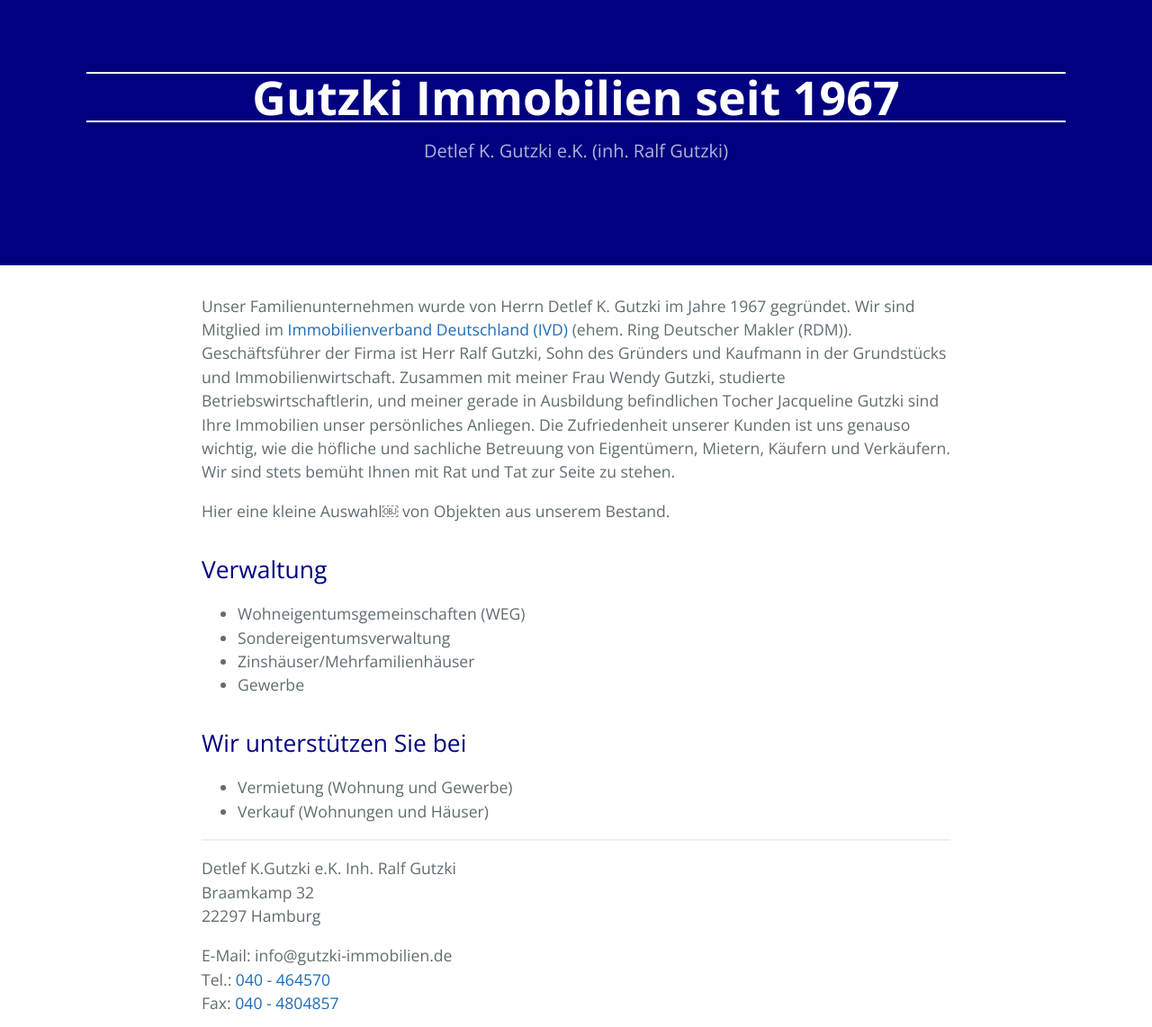
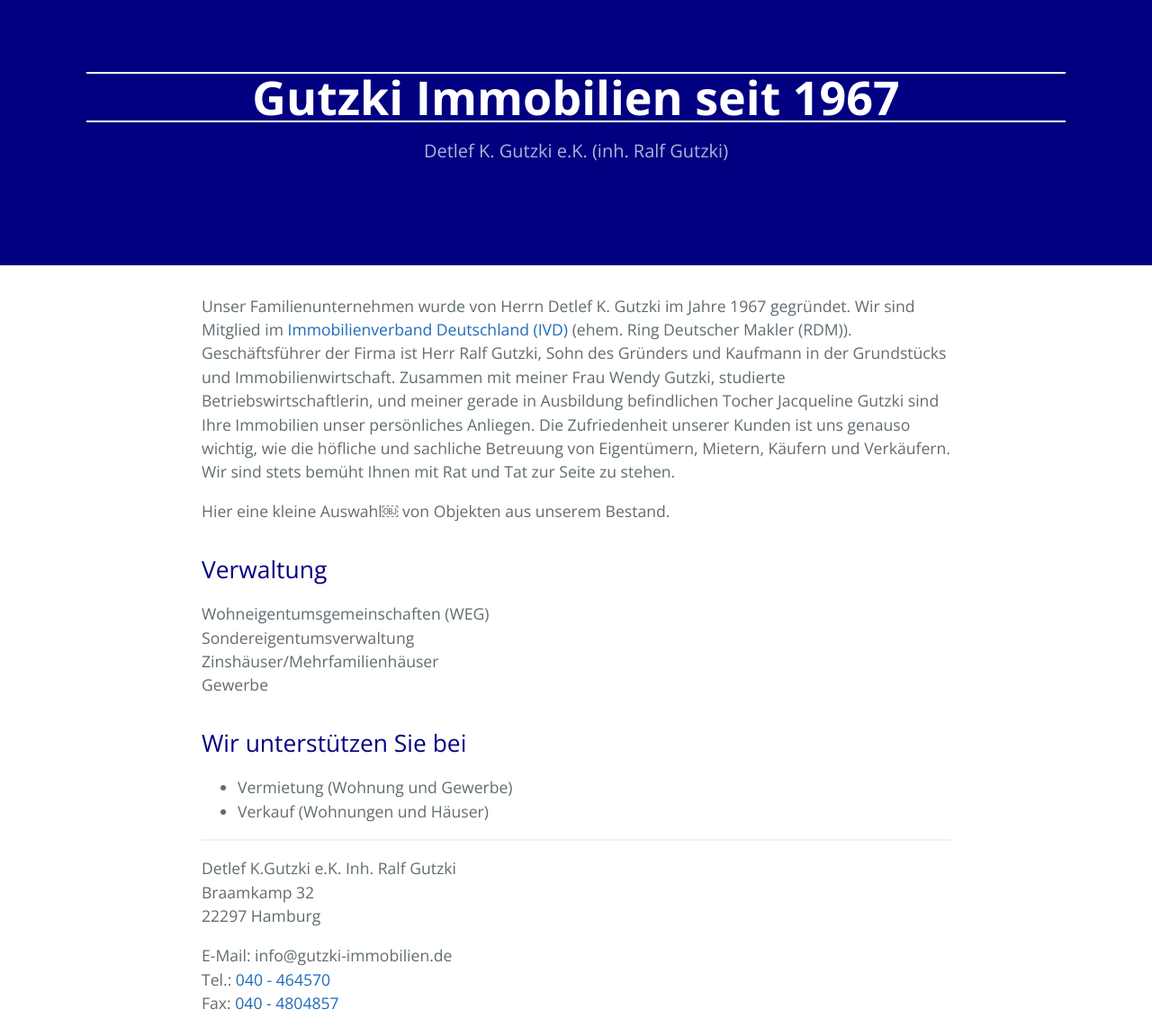
Before and after one commit to jackieGut/jackieGut.github.io, a Jekyll site: the page built from index.md, in a window 1280 px wide, cut to the strip 0-1142 px from the top of the page. Shown: the whole strip at 90% size. Built offline with Jekyll 4.4.1, drawn with Linux system fonts in a browser that asks for light colours; our own code applies the rules of GitHub Pages for plain Markdown files.

Commit message:
Update index.md

```diff
--- a/index.md
+++ b/index.md
@@ -11,10 +11,75 @@
 
 ## Verwaltung
 
-- Wohneigentumsgemeinschaften (WEG)
-- Sondereigentumsverwaltung
-- Zinshäuser/Mehrfamilienhäuser
-- Gewerbe
+<details>
+  <summary>Wohneigentumsgemeinschaften (WEG)</summary><br>
+Wir verwalten Eigentumswohnungen mit der Profi-Software GES von Aareon.
+Neben den Vorteilen das Neue Gesetzliche Anordnungen Zeitnahe umgesetzt werden,
+bietet die Jahresabrechnung Ihnen zB. die gesonderte Kennzeichnung der Betriebskosten
+und die Zusätzlichen Angaben für Ihre Steuererklärung an.
+
+Das Verwaltungskonto der WEG befindet sich bei der Aareal Bank und ist nach Gesetzlichen
+Vorschriften ein WEG-Verwaltungskonto getrennt von anderen Vermögen.
+Die Aareal Bank unterstützt Verwaltern beim richtigen einrichten eines WEG-Verwalter-Kontos.
+
+Unsere Leistungen:
+* Überwachung der Wohngeldzahlungen.
+* Handwerker beauftragen und überprüfen.
+* Rechnungsprüfung einmal jährlich.
+* Eigentümerversammlung einmal jährlich.
+* Wohngeldabrechnung.
+* Vermietung Ihrer Eigentumswohnung.
+* Verkauf Ihrer Eigentumswohnung.
+* Beratung und Betreuung.
+</details>
+
+<details>
+  <summary>Sondereigentumsverwaltung</summary><br>
+  Wir verwalten Ihre Vermieteten Eigentumswohnungen mit der Profi-Software GES-3 und
+verrechnen das Wohngeld mit den Mieteingängen.
+
+Unsere Leistungen:
+* Mieteingänge überprüfen, ggf. Mahnungen schreiben.
+* Abrechnungen, monatlich, Quartale oder Jahr.
+* Betriebskostenabrechnung für den Mieter.
+* Heizkostenabrechnung für den Mieter.
+* Vermietung leerer Wohnungen.
+* Betreuung und Beratung (Modernisierung, Reparaturen, Dachausbau, u.s.w.)
+* Handwerker beauftragen und überwachen.
+* Regelmäßige Mieterhöhungen.
+</details>
+
+<details><summary>Zinshäuser/Mehrfamilienhäuser</summary><br>
+Verwaltung Ihrer Zinshäuser durch Profi-Software:
+* GES-3
+* Datenbank-Verwaltung für andere Banken.
+
+Unsere Leistungen:
+* Mieteingänge überprüfen, ggf. Mahnungen schreiben.
+* Abrechnungen, monatlich, Quartale oder Jahr.
+* Betriebskostenabrechnung für den Mieter.
+* Heizkostenabrechnung für den Mieter.
+* Vermietung leerer Wohnungen.
+* Betreuung und Beratung (Modernisierung, Reparaturen, Dachausbau, u.s.w.)
+* Handwerker beauftragen und überwachen.
+* Regelmäßige Mieterhöhungen.
+</details>
+
+<details><summary>Gewerbe</summary><br>
+  Wir verwalten Ihr vermietetes Gewerbeobjekt mit Profi-Software
+* GES-3
+* Datenbank-Verwaltung für andere Banken.
+
+Unsere Leistungen:
+* Mieteingänge überprüfen, ggf. Mahnungen schreiben.
+* Abrechnungen, monatlich, Quartale oder Jahr.
+* Betriebskostenabrechnung für den Mieter.
+* Heizkostenabrechnung für den Mieter.
+* Vermietung.
+* Betreuung und Beratung (Modernisierung, Reparaturen, u.s.w.)
+* Handwerker beauftragen und überwachen.
+* Regelmäßige Mieterhöhungen.
+</details>
 
 ## Wir unterstützen Sie bei
 
```
